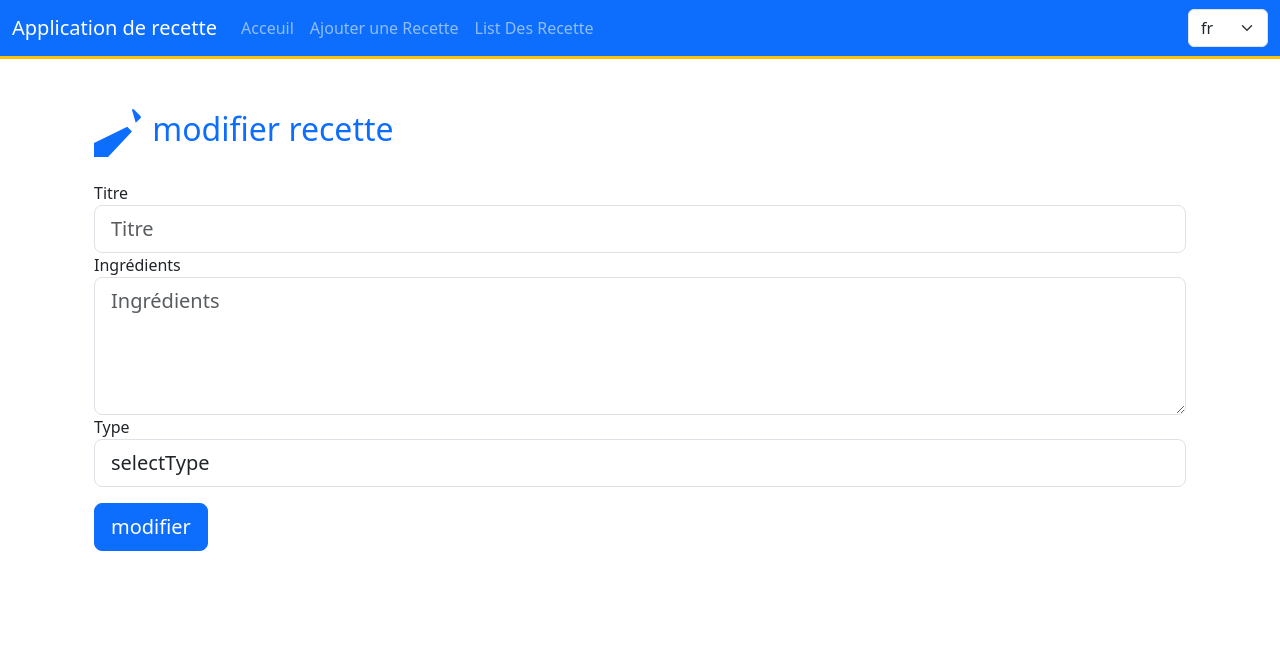
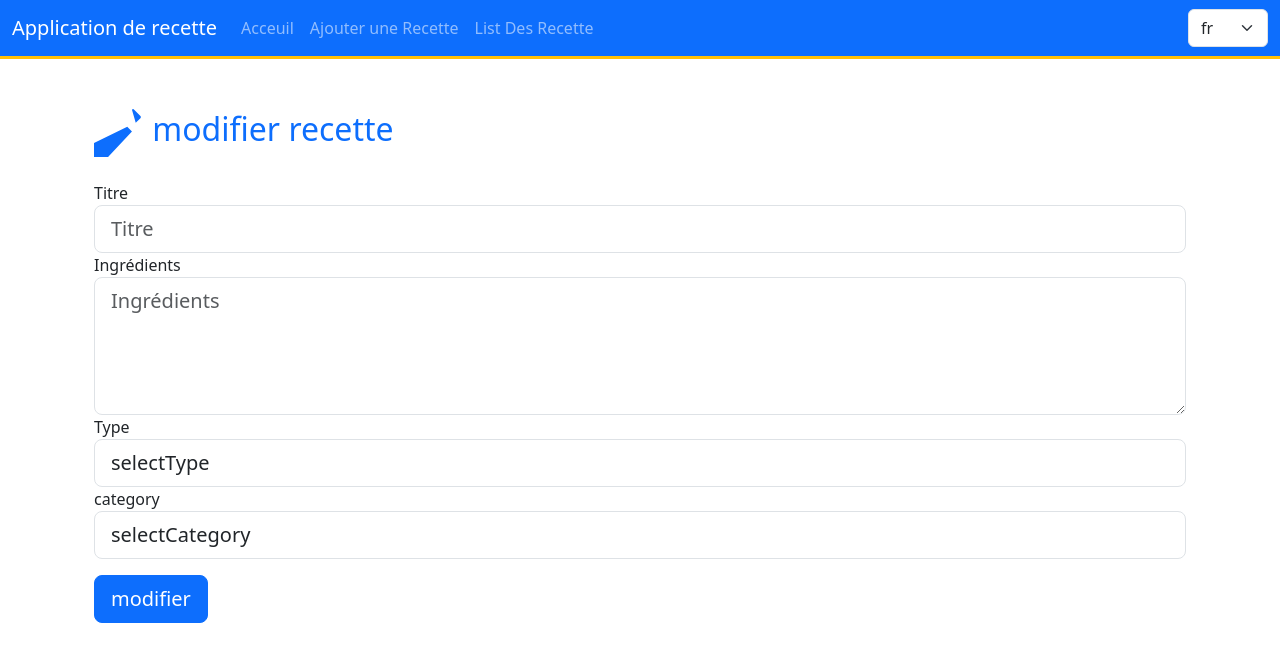
Before and after one commit to shyshasy/savory-recipe-hub, a Vue app: page /edit-recipe/1 in a window 1280 px wide. Shown: the top 662 px of the page. Built offline with nearby package versions, Linux system fonts and the light colour scheme.

Commit message:
feat: add category display in RecipeDetails and modify the recipe edit form

```diff
--- a/src/components/AddRecipe.vue
+++ b/src/components/AddRecipe.vue
@@ -24,6 +24,17 @@
           <option>Dessert</option>
         </select>
       </div>
+      <div class="form-group">
+        <label for="category">Catégorie</label>
+        <select v-model="recipe.category" class="form-control form-control-lg" id="category" required>
+          <option value="" disabled>Choisir une catégorie</option>
+          <option>Végétarien</option>
+          <option>Vegan</option>
+          <option>Sans gluten</option>
+          <option>Épicé</option>
+          <option>Douceur</option>
+        </select>
+      </div>
       <button type="submit" class="btn btn-primary btn-lg mt-3">Ajouter</button>
     </form>
     <!-- Affichage du message de succès -->
@@ -32,7 +43,6 @@
     </div>
   </div>
 </template>
-
 <script>
 import { ref } from 'vue';
 import { useRecipeStore } from '../stores/recipeStore';
@@ -46,18 +56,19 @@ export default {
     const recipe = ref({
       title: '',
       ingredients: '',
-      type: ''
+      type: '',
+      category: '' // Ajout de la catégorie
     });
     const successMessage = ref('');
 
     function handleAddRecipe() {
-      if (recipe.value.title && recipe.value.ingredients && recipe.value.type) {
+      if (recipe.value.title && recipe.value.ingredients && recipe.value.type && recipe.value.category) {
         recipeStore.addRecipe({ ...recipe.value, id: Date.now() });
         successMessage.value = 'Recette ajoutée avec succès !';
         setTimeout(() => {
           router.push({ name: 'recipe-list' });
         }, 1500); // Redirection après 1,5 seconde
-        recipe.value = { title: '', ingredients: '', type: '' }; // Réinitialiser les champs du formulaire
+        recipe.value = { title: '', ingredients: '', type: '', category: '' }; // Réinitialiser les champs du formulaire
       }
     }
 
@@ -65,7 +76,3 @@ export default {
   }
 };
 </script>
-
-<style scoped>
-/* Le style spécifique est vide pour ce cas */
-</style>
--- a/src/components/EditRecipe.vue
+++ b/src/components/EditRecipe.vue
@@ -24,6 +24,17 @@
           <option>{{ $t('dessert') }}</option>
         </select>
       </div>
+      <div class="form-group">
+        <label for="category">{{ $t('category') }}</label>
+        <select v-model="recipe.category" class="form-control form-control-lg" id="category" required>
+          <option value="" disabled>{{ $t('selectCategory') }}</option>
+          <option>Végétarien</option>
+          <option>Vegan</option>
+          <option>Sans gluten</option>
+          <option>Épicé</option>
+          <option>Douceur</option>
+        </select>
+      </div>
       <button type="submit" class="btn btn-primary btn-lg mt-3">{{ $t('editButton') }}</button>
     </form>
     <p v-if="successMessage" class="mt-3 alert alert-success">{{ $t('successMessage') }}</p>
@@ -44,7 +55,8 @@ export default {
     const recipe = ref({
       title: '',
       ingredients: '',
-      type: ''
+      type: '',
+      category: '' // Ajouter la propriété de catégorie
     });
     const successMessage = ref('');
 
@@ -57,7 +69,7 @@ export default {
     });
 
     function handleEditRecipe() {
-      if (recipe.value.title && recipe.value.ingredients && recipe.value.type) {
+      if (recipe.value.title && recipe.value.ingredients && recipe.value.type && recipe.value.category) {
         recipeStore.recipes = recipeStore.recipes.map(r => r.id === recipe.value.id ? { ...recipe.value } : r);
         successMessage.value = 'successMessage'; // Utilisez la clé pour le message
         setTimeout(() => {
--- a/src/components/RecipeDetails.vue
+++ b/src/components/RecipeDetails.vue
@@ -10,6 +10,7 @@
       <h3>{{ recipe.title }}</h3>
       <p><strong>Ingrédients:</strong> {{ recipe.ingredients }}</p>
       <p><strong>Type:</strong> {{ recipe.type }}</p>
+      <p><strong>Catégorie:</strong> {{ recipe.category }}</p> <!-- Ajout de la catégorie -->
     </div>
     <router-link to="/recipe-list" class="btn btn-secondary btn-lg mt-3">Retour à la Liste</router-link>
   </div>
```
